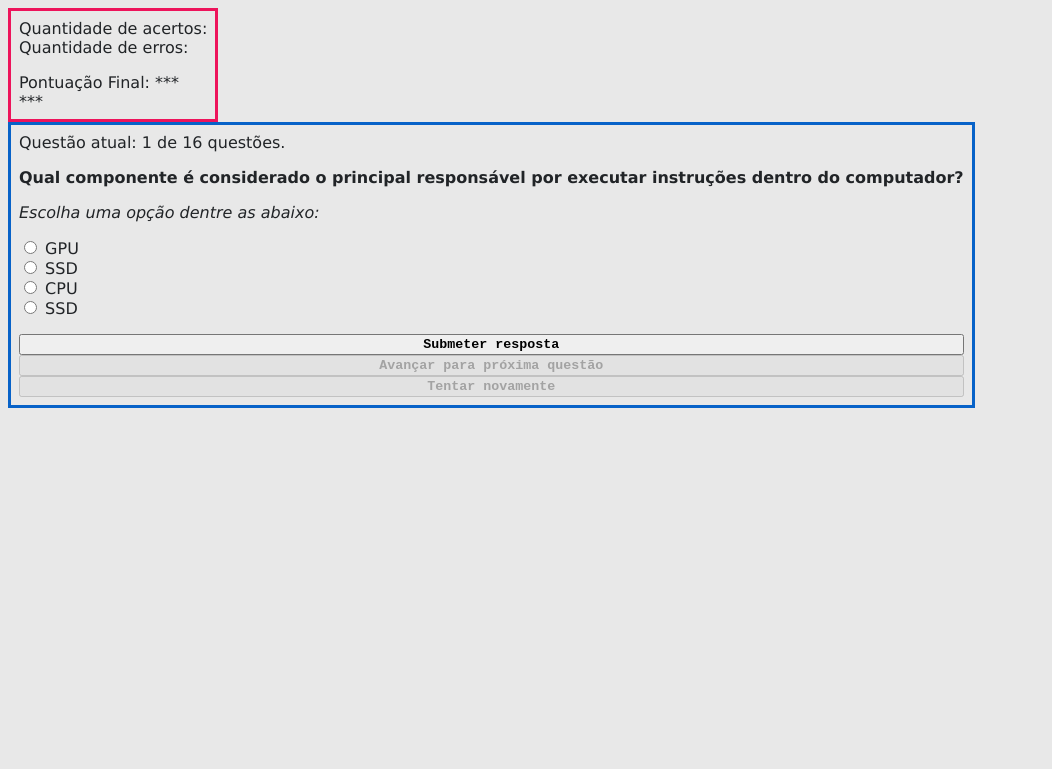
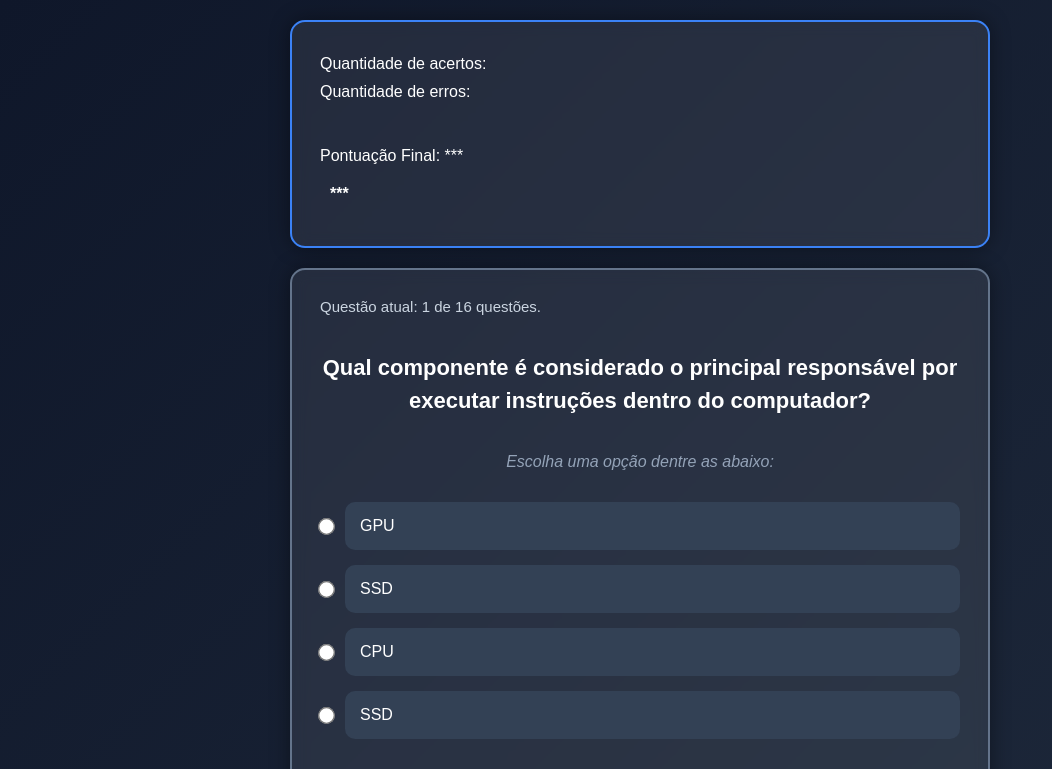
Before and after one commit to ViniciusMartins01/projeto-individual, a website: page DOCUMENTOS_DE_APOIO/exemplo_de_quiz/EXEMPLO_QUIZZ.html in a window 1280 px wide. Both pictures are taken after a click on the button "INICIAR QUIZ". Shown: the top 769 px of the page, without its empty margins (0-1052 px from the left). Drawn offline with Linux system fonts and the light colour scheme.

Commit message:
Update style.css

```diff
--- a/DOCUMENTOS_DE_APOIO/exemplo_de_quiz/style.css
+++ b/DOCUMENTOS_DE_APOIO/exemplo_de_quiz/style.css
@@ -1,32 +1,158 @@
-/* Não usar pure white or pure black: https://uxplanet.org/basicdesign-never-use-pure-black-in-typography-36138a3327a6 */
-/* The 4-point grid system: https://medium.com/@sainzkike/controlling-spacing-in-design-systems-multiple-spacing-9bf1afec87f */
-
-:root {
-    --primary-brand-color: #ED145B;
-    --secondary-brand-color: #0762C8;
-    --success: #198754;
-    --success-dark: #095c36;
-    --success-light: #9dd3ba;
-    --warning: #ffc107;
-    --warning-dark: #705400;
-    --warning-light: #fdebb3;
-    --danger: #dc3545;
-    --danger-dark: #990c19;
-    --danger-light: #f0c1c6;
-    --new-gray: #CCCCCC;
-    --new-black: #212427;
-    --new-white: #E8E8E8;
+* {
+    margin: 0;
+    padding: 0;
+    box-sizing: border-box;
+    font-family: Arial, Helvetica, sans-serif;
 }
 
 body {
-    color: var(--new-black);
-    background-color: var(--new-white);
-    font-family: Verdana, Geneva, Tahoma, sans-serif;
+    min-height: 100vh;
+    background: linear-gradient(135deg, #0f172a, #1e293b);
+    display: flex;
+    justify-content: center;
+    align-items: center;
+    color: white;
+    padding: 20px;
+}
+
+#pontuacaoEJogo {
+    display: flex;
+    flex-direction: column;
+    align-items: center;
+    gap: 20px;
+    width: 100%;
+}
+
+#btnIniciarQuiz {
+    padding: 15px 40px;
+    border: none;
+    border-radius: 10px;
+    background-color: #2563eb;
+    color: white;
+    font-size: 18px;
+    font-weight: bold;
+    cursor: pointer;
+    transition: 0.3s;
+}
+
+#btnIniciarQuiz:hover {
+    background-color: #1d4ed8;
+    transform: scale(1.05);
+}
+
+#pontuacao,
+#jogo {
+    background-color: rgba(255, 255, 255, 0.08);
+    backdrop-filter: blur(8px);
+    border-radius: 15px;
+    padding: 20px;
+    width: 700px;
+    max-width: 95%;
+    box-shadow: 0 0 20px rgba(0, 0, 0, 0.4);
+}
+
+#pontuacao {
+    display: flex;
+    justify-content: space-between;
+    gap: 20px;
+}
+
+#pontuacao span {
+    margin: 5px 0;
+}
+
+#infoQuestao {
+    font-size: 15px;
+    color: #cbd5e1;
+}
+
+#perguntaDaQuestaoAtual {
+    margin: 20px 0;
+    font-size: 22px;
+    font-weight: bold;
+    text-align: center;
+    line-height: 1.5;
+}
+
+#infoAlternativas {
+    margin-bottom: 15px;
+    text-align: center;
+    color: #94a3b8;
+}
+
+#opcoes {
+    display: flex;
+    flex-direction: column;
+    gap: 15px;
+}
+
+#opcoes span {
+    display: flex;
+    align-items: center;
+}
+
+.radio {
+    margin-right: 12px;
+    transform: scale(1.3);
+    cursor: pointer;
+}
+
+.option {
+    width: 100%;
+    padding: 15px;
+    background-color: #334155;
+    border-radius: 10px;
+    cursor: pointer;
+    transition: 0.3s;
+}
+
+.option:hover {
+    background-color: #475569;
+}
+
+#botoes {
+    margin-top: 25px;
+    display: flex;
+    gap: 12px;
 }
 
 button {
-    font-family: monospace;
+    padding: 12px 18px;
+    border: none;
+    border-radius: 8px;
+    background-color: #2563eb;
+    color: white;
     font-weight: bold;
+    cursor: pointer;
+    transition: 0.3s;
+}
+
+button:hover:not(:disabled) {
+    background-color: #1d4ed8;
+}
+
+button:disabled {
+    background-color: #64748b;
+    cursor: not-allowed;
+}
+
+.text-success-with-bg {
+    background-color: #22c55e !important;
+    color: white !important;
+}
+
+.text-danger-with-bg {
+    background-color: #ef4444 !important;
+    color: white !important;
+}
+
+.text-warning-with-bg {
+    background-color: #f59e0b !important;
+    color: white !important;
+}
+
+.text-new-gray {
+    opacity: 0.7;
 }
 
 .flex-colunar {
@@ -34,41 +160,49 @@ button {
     flex-direction: column;
 }
 
+.padding-8 {
+    padding: 8px;
+}
+
 .width-fit-content {
     width: fit-content;
 }
 
 .border-primary {
-    border: 3px solid var(--primary-brand-color);
+    border: 2px solid #3b82f6;
 }
 
 .border-secondary {
-    border: 3px solid var(--secondary-brand-color);
-}
-
-.padding-8 {
-    padding: 8px;
+    border: 2px solid #64748b;
 }
 
 .text-bold {
     font-weight: bold;
 }
 
-.text-success-with-bg {
-    color: var(--success-dark);
-    background-color: var(--success-light);
+#msgFinal {
+    margin-top: 10px;
+    padding: 10px;
+    border-radius: 8px;
+    text-align: center;
+    font-weight: bold;
 }
 
-.text-warning-with-bg {
-    color: var(--warning-dark);
-    background-color: var(--warning-light);
+@media (max-width: 768px) {
+    #pontuacao,
+    #jogo {
+        width: 100%;
+    }
+
+    #perguntaDaQuestaoAtual {
+        font-size: 18px;
+    }
+
+    #botoes {
+        flex-direction: column;
+    }
+
+    button {
+        width: 100%;
+    }
 }
-
-.text-danger-with-bg {
-    color: var(--danger-dark);
-    background-color: var(--danger-light);
-}
-
-.text-new-gray {
-    color: var(--new-gray);
-}
```
